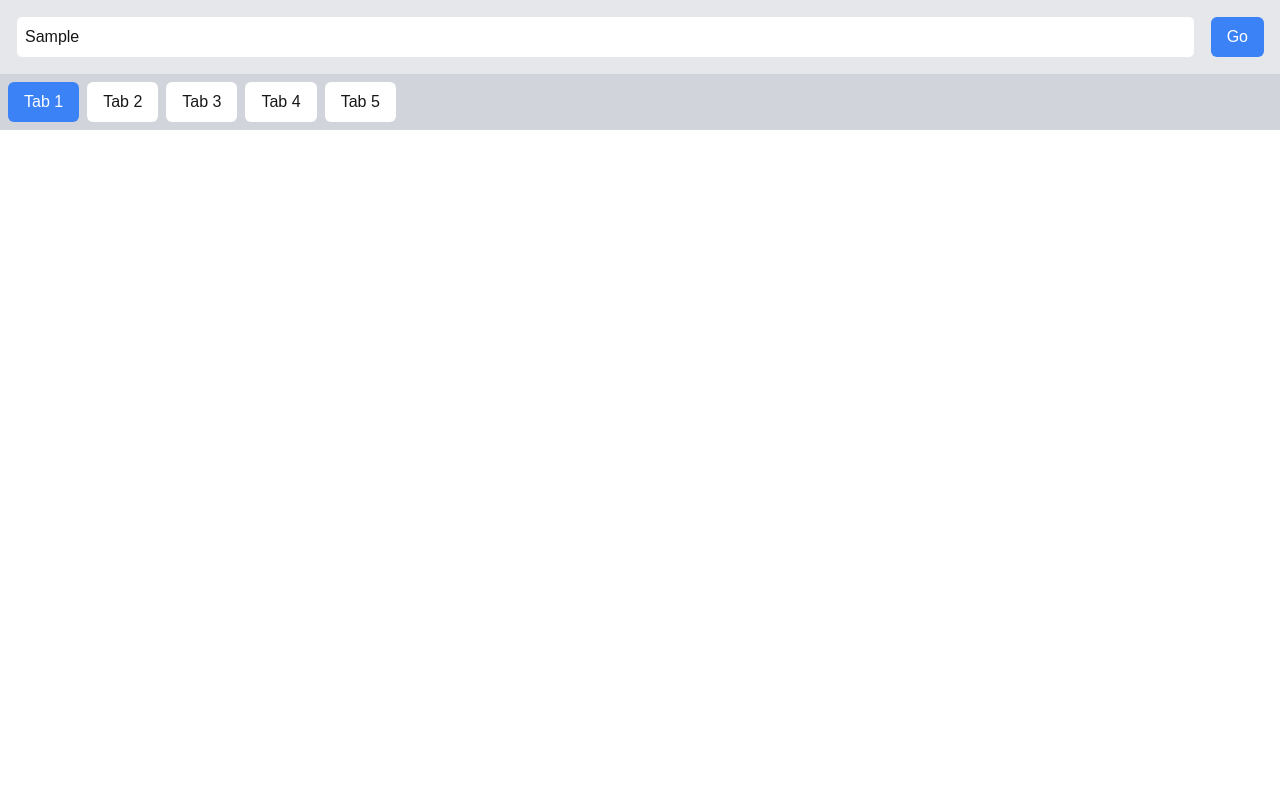
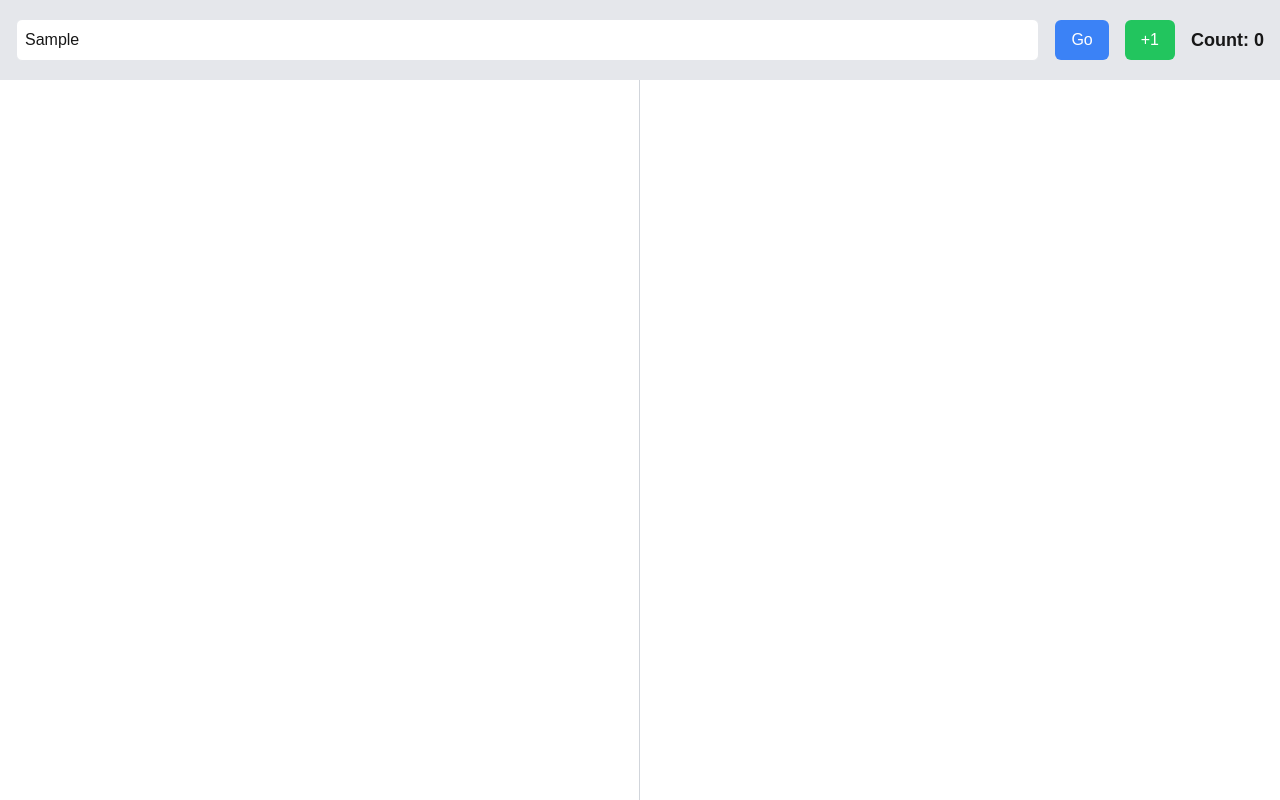
Before and after one commit to maragung/kt, a Next.js app: page / in a window 1280 px wide. Both pictures are taken after typing "Sample" into the empty fields and a click on the button "Go". Built offline with nearby package versions, Linux system fonts and the light colour scheme.

Commit message:
Update page.js

```diff
--- a/src/app/page.js
+++ b/src/app/page.js
@@ -2,19 +2,19 @@
 
 import { useState } from 'react';
 
-export default function WebLoader() {
+export default function DualWebLoader() {
   const [url, setUrl] = useState('');
-  const [activeTab, setActiveTab] = useState(0);
-  const [iframeKeys, setIframeKeys] = useState([0, 1, 2, 3, 4]); // Keys for forcing reload
+  const [iframeKey, setIframeKey] = useState(0);
+  const [count, setCount] = useState(0);
 
   const handleGo = () => {
     if (url) {
-      setIframeKeys(prevKeys => prevKeys.map(key => key + 5)); // Force reload by changing keys
+      setIframeKey(prevKey => prevKey + 1);
     }
   };
 
-  const handleUrlChange = (e) => {
-    setUrl(e.target.value);
+  const handleSuccess = () => {
+    setCount(prev => prev + 1);
   };
 
   return (
@@ -26,41 +26,39 @@ export default function WebLoader() {
           className="flex-1 p-2 border rounded-md"
           placeholder="Enter URL"
           value={url}
-          onChange={handleUrlChange}
+          onChange={(e) => setUrl(e.target.value)}
         />
-        <button
-          className="px-4 py-2 bg-blue-500 text-white rounded-md"
-          onClick={handleGo}
-        >
+        <button className="px-4 py-2 bg-blue-500 text-white rounded-md" onClick={handleGo}>
           Go
         </button>
+        <button className="px-4 py-2 bg-green-500 text-white rounded-md" onClick={handleSuccess}>
+          +1
+        </button>
+        <span className="text-lg font-semibold">Count: {count}</span>
       </div>
 
-      {/* Tab Navigation */}
-      <div className="flex bg-gray-300 p-2 space-x-2">
-        {iframeKeys.map((key, index) => (
-          <button
-            key={index}
-            className={`px-4 py-2 ${activeTab === index ? 'bg-blue-500 text-white' : 'bg-white'} rounded-md`}
-            onClick={() => setActiveTab(index)}
-          >
-            Tab {index + 1}
-          </button>
-        ))}
-      </div>
-
-      {/* Iframe Section */}
-      <div className="flex-grow w-full h-full">
-        {url && iframeKeys.map((key, index) => (
-          activeTab === index && (
+      {/* Iframes Section */}
+      <div className="flex flex-grow overflow-auto" style={{ height: '90%' }}>
+        <div className="w-1/2 border-r border-gray-300">
+          {url && (
             <iframe
-              key={key}
+              key={iframeKey}
               src={url}
-              className="w-full h-full border-none"
-              title={`Loaded Page ${key}`}
+              className="w-full h-full border-none overflow-auto"
+              title="Left Loaded Page"
             ></iframe>
-          )
-        ))}
+          )}
+        </div>
+        <div className="w-1/2">
+          {url && (
+            <iframe
+              key={iframeKey + 1}
+              src={url}
+              className="w-full h-full border-none overflow-auto"
+              title="Right Loaded Page"
+            ></iframe>
+          )}
+        </div>
       </div>
     </div>
   );
```
